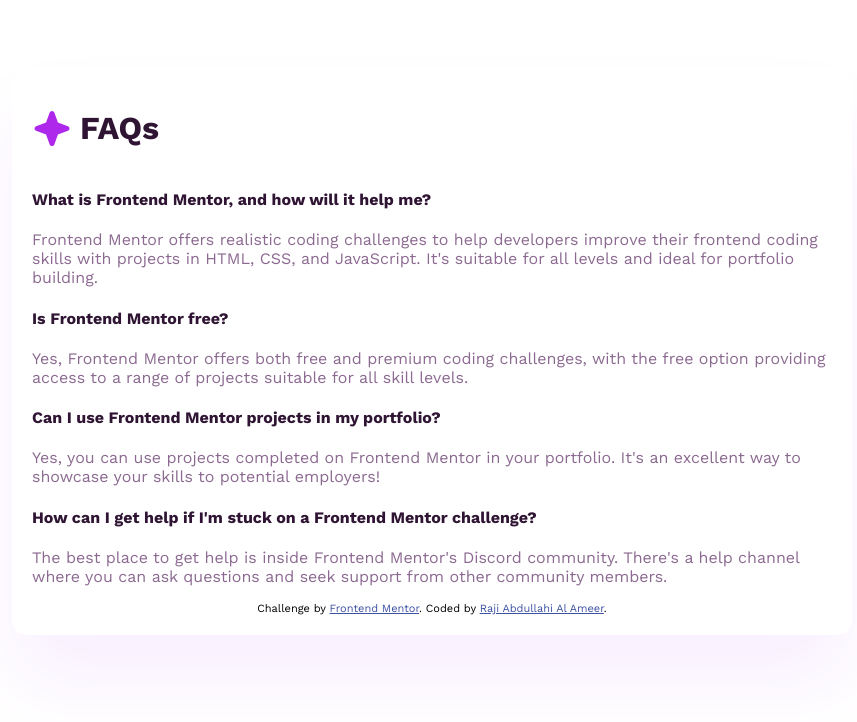
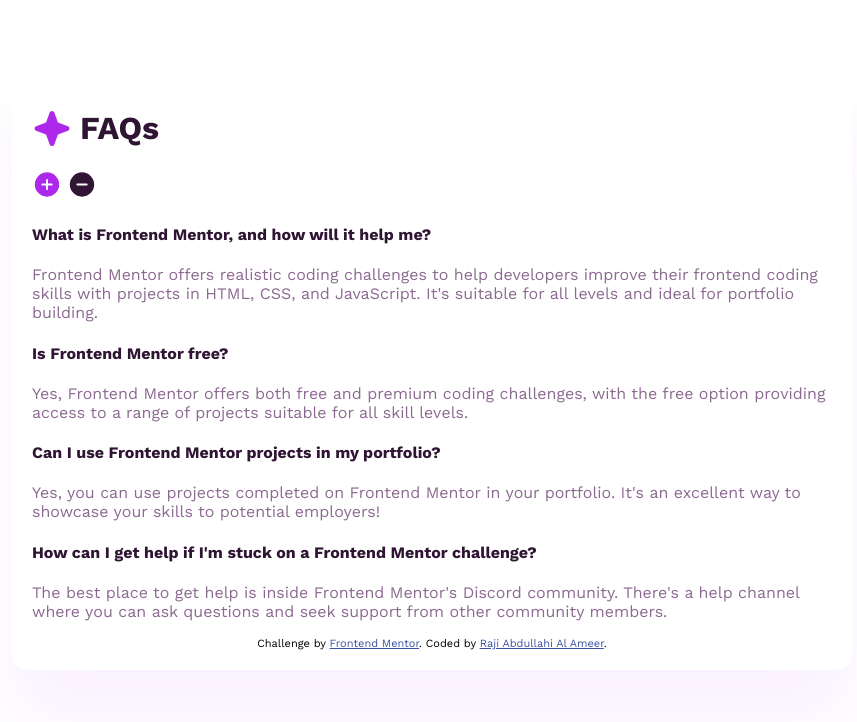
Before and after one commit to ameer017/faq-accordion-FM, a plain HTML site: page index.html in a window 1280 px wide. Shown: the whole page, without its empty margins (208-1065 px from the left). Drawn offline with nearby package versions, Linux system fonts and the light colour scheme.

Commit message:
icons_added

```diff
--- a/index.html
+++ b/index.html
@@ -63,12 +63,10 @@
 
       <main>
         <div id="wordListContainer">
-          <!-- <div>
-            <h4 class="question"></h4>
+          <div class="innerContainer">
+            <img src="/assets/images/icon-plus.svg" alt="" class="open">
+            <img src="/assets/images/icon-minus.svg" alt="" class="close">
           </div>
-          <div>
-            <p class="answer"></p>
-          </div> -->
         </div>
       </main>
 
```
